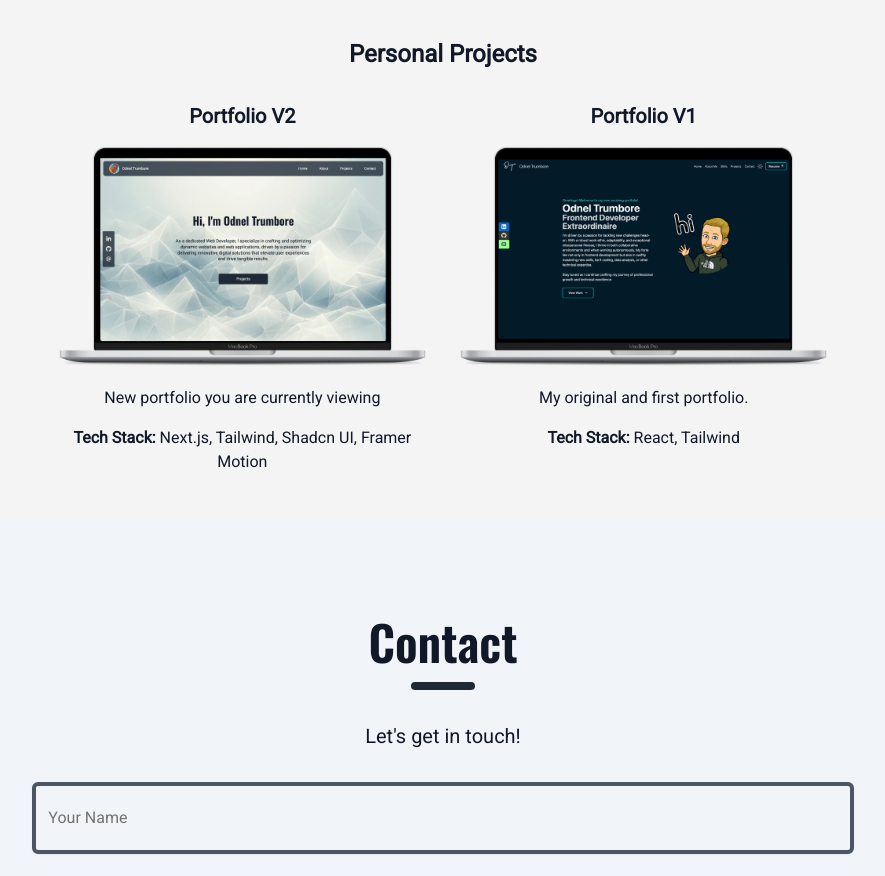
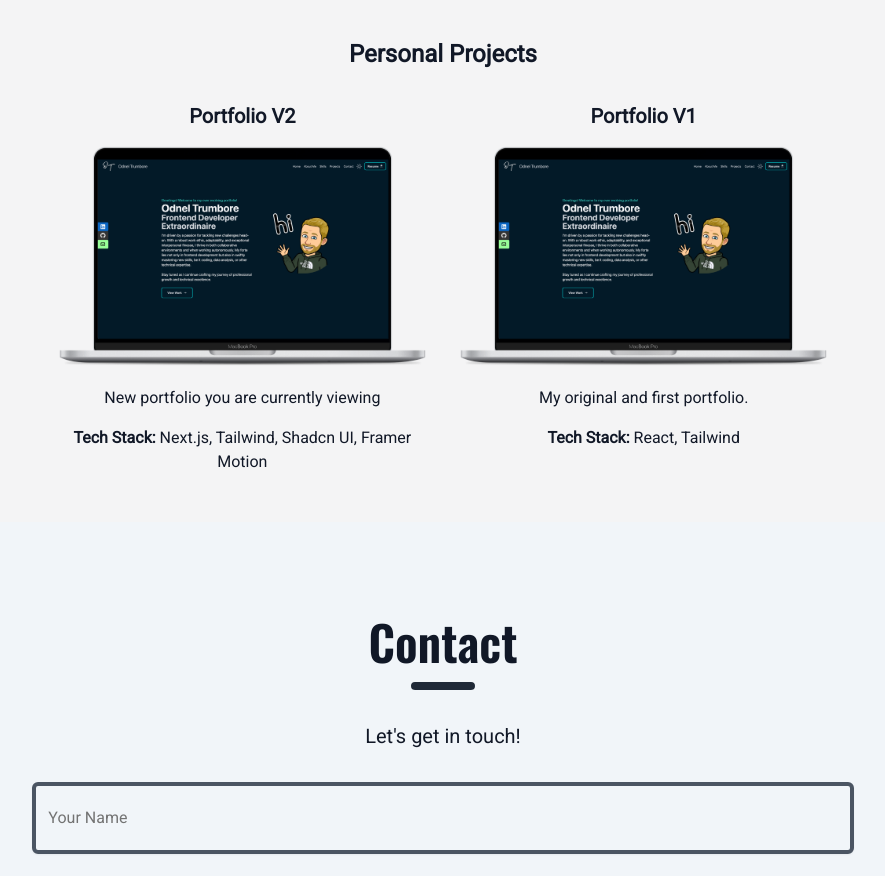
Before and after one commit to otrumbore/portfolio.v2, a Next.js app: page / in a window 1280 px wide. Shown: the part 2360-3236 px from the top of the page, without its empty margins (197-1082 px from the left). Built offline with nearby package versions, Linux system fonts and the light colour scheme.

Commit message:
still trying to fix this image

```diff
--- a/components/projects.jsx
+++ b/components/projects.jsx
@@ -9,7 +9,7 @@ import Image from 'next/image';
 //Images for projects
 import LCCImg from '@/public/project_imgs/Project_LCC_W_Mobile.png';
 import PortfolioV1Img from '@/public/project_imgs/Project_Portfolio_V1.png';
-import PortfolioV2Img from '@/public/project_imgs/Project_Portfolio_V2.png';
+//import PortfolioV2Img from '@/public/project_imgs/Project_Portfolio_V2.png';
 
 const headingFont = Oswald({ subsets: ['latin'], weight: ['600'] });
 
@@ -110,7 +110,7 @@ const Projects = () => {
 									</h4>
 									<div className='flex flex-col lg:flex-col'>
 										<Image
-											src={PortfolioV2Img}
+											src={PortfolioV1Img}
 											width={500}
 											height={500}
 											alt='Picture of the author'
```
Also changed, not shown: public/project_imgs/Project_Portfolio_v2.png (deleted).
